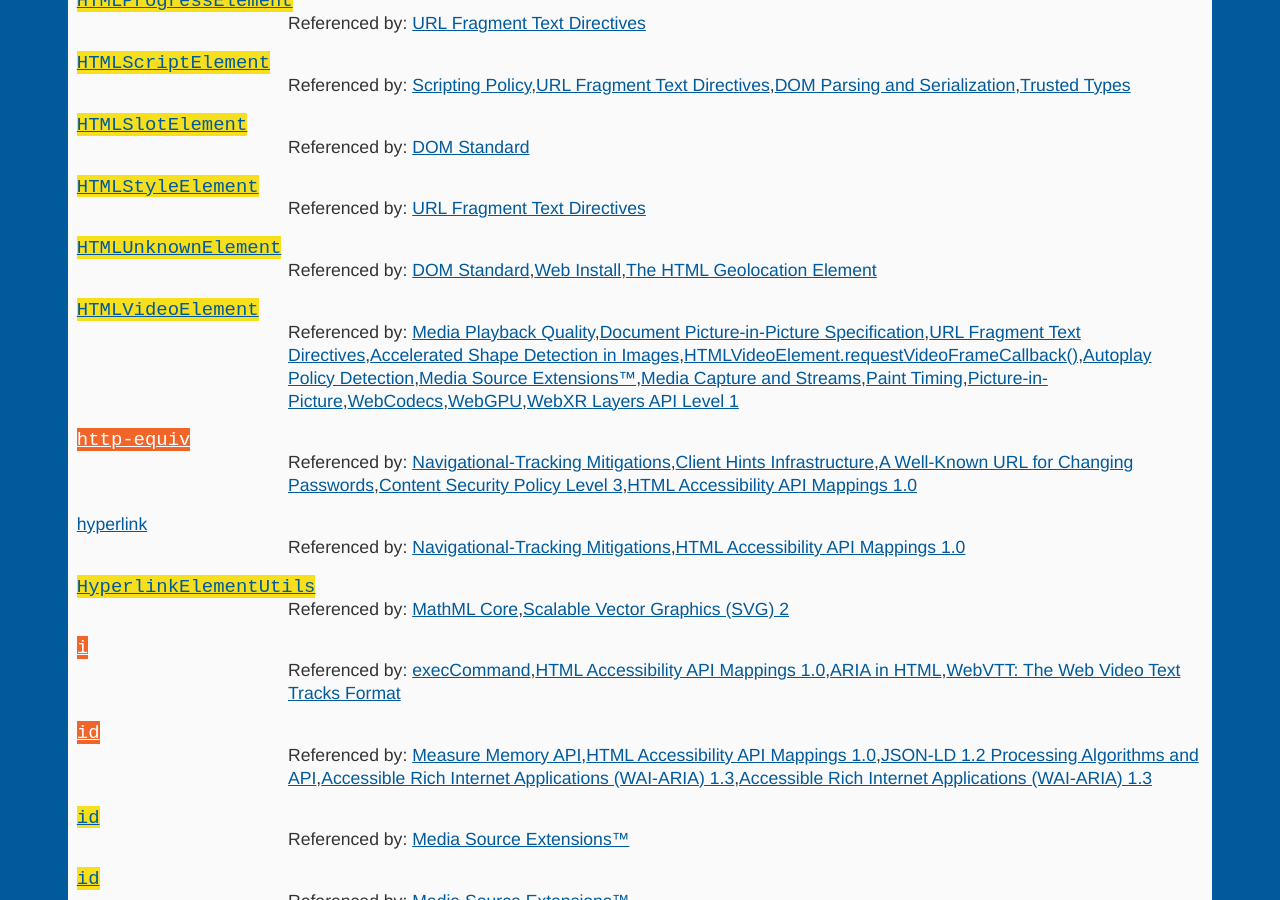
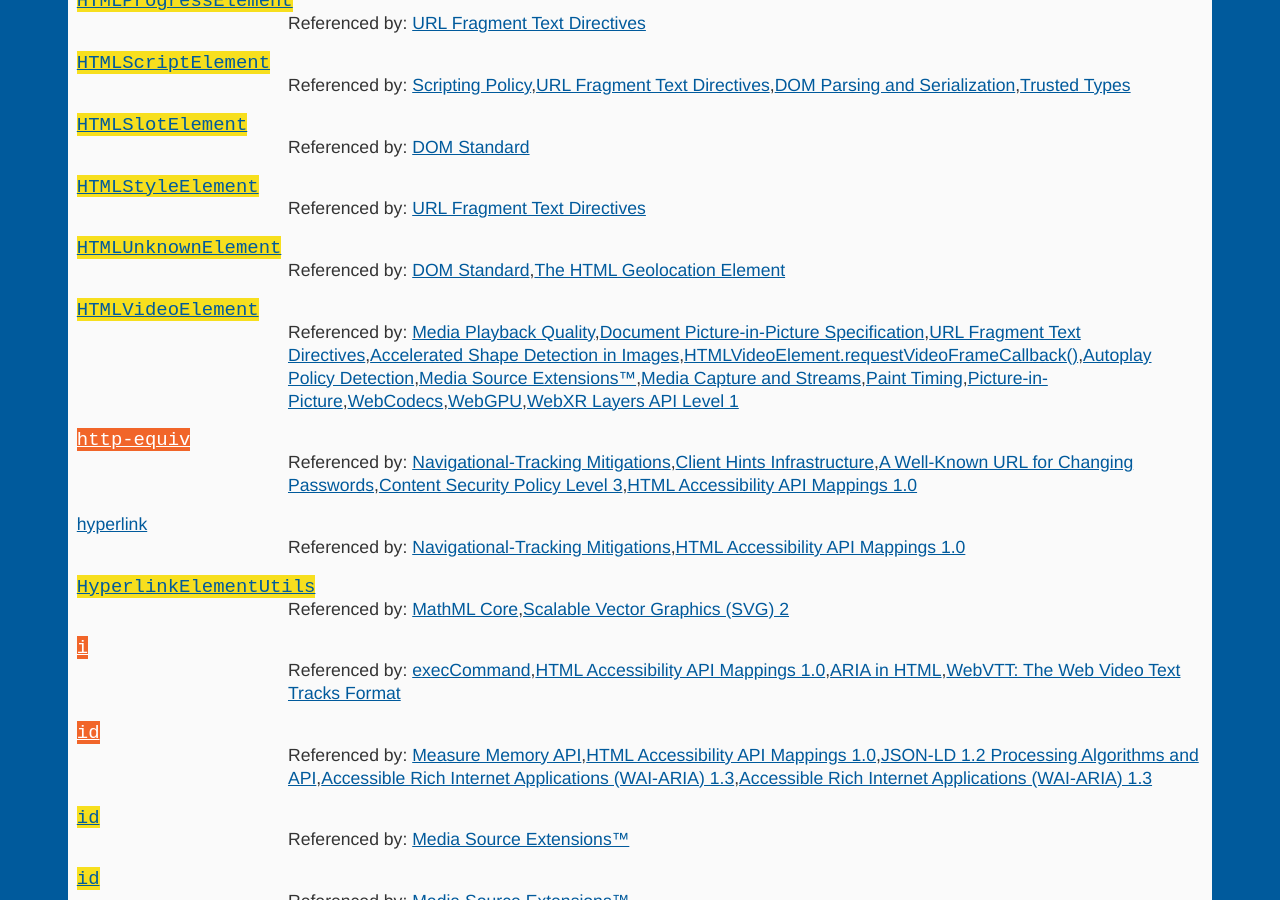
Before and after one commit to dontcallmedom/specdex, a Jekyll site: the page built from html.html, in a window 1280 px wide and 900 px high, scrolled down 47151 px. Built offline with Jekyll 4.4.1, drawn with Linux system fonts in a browser that asks for light colours.

Commit message:
Automatic update

```diff
--- a/html.html
+++ b/html.html
@@ -1283,7 +1283,7 @@ layout: base
 <dt><a class="webidl" href="https:&#x2F;&#x2F;html.spec.whatwg.org&#x2F;multipage&#x2F;semantics.html#htmlstyleelement"><code>HTMLStyleElement</code></a></dt>
 <dd>Referenced by: <a href="https:&#x2F;&#x2F;wicg.github.io&#x2F;scroll-to-text-fragment&#x2F;">URL Fragment Text Directives</a></dd>
 <dt><a class="webidl" href="https:&#x2F;&#x2F;html.spec.whatwg.org&#x2F;multipage&#x2F;dom.html#htmlunknownelement"><code>HTMLUnknownElement</code></a></dt>
-<dd>Referenced by: <a href="https:&#x2F;&#x2F;dom.spec.whatwg.org&#x2F;">DOM Standard</a>,<a href="https:&#x2F;&#x2F;wicg.github.io&#x2F;install-element&#x2F;">Web Install</a>,<a href="https:&#x2F;&#x2F;wicg.github.io&#x2F;PEPC&#x2F;geolocation-element.html">The HTML Geolocation Element</a></dd>
+<dd>Referenced by: <a href="https:&#x2F;&#x2F;dom.spec.whatwg.org&#x2F;">DOM Standard</a>,<a href="https:&#x2F;&#x2F;wicg.github.io&#x2F;PEPC&#x2F;geolocation-element.html">The HTML Geolocation Element</a></dd>
 <dt><a class="webidl" href="https:&#x2F;&#x2F;html.spec.whatwg.org&#x2F;multipage&#x2F;media.html#htmlvideoelement"><code>HTMLVideoElement</code></a></dt>
 <dd>Referenced by: <a href="https:&#x2F;&#x2F;w3c.github.io&#x2F;media-playback-quality&#x2F;">Media Playback Quality</a>,<a href="https:&#x2F;&#x2F;wicg.github.io&#x2F;document-picture-in-picture&#x2F;">Document Picture-in-Picture Specification</a>,<a href="https:&#x2F;&#x2F;wicg.github.io&#x2F;scroll-to-text-fragment&#x2F;">URL Fragment Text Directives</a>,<a href="https:&#x2F;&#x2F;wicg.github.io&#x2F;shape-detection-api&#x2F;">Accelerated Shape Detection in Images</a>,<a href="https:&#x2F;&#x2F;wicg.github.io&#x2F;video-rvfc&#x2F;">HTMLVideoElement.requestVideoFrameCallback()</a>,<a href="https:&#x2F;&#x2F;w3c.github.io&#x2F;autoplay&#x2F;">Autoplay Policy Detection</a>,<a href="https:&#x2F;&#x2F;w3c.github.io&#x2F;media-source&#x2F;">Media Source Extensions™</a>,<a href="https:&#x2F;&#x2F;w3c.github.io&#x2F;mediacapture-main&#x2F;">Media Capture and Streams</a>,<a href="https:&#x2F;&#x2F;w3c.github.io&#x2F;paint-timing&#x2F;">Paint Timing</a>,<a href="https:&#x2F;&#x2F;w3c.github.io&#x2F;picture-in-picture&#x2F;">Picture-in-Picture</a>,<a href="https:&#x2F;&#x2F;w3c.github.io&#x2F;webcodecs&#x2F;">WebCodecs</a>,<a href="https:&#x2F;&#x2F;gpuweb.github.io&#x2F;gpuweb&#x2F;">WebGPU</a>,<a href="https:&#x2F;&#x2F;immersive-web.github.io&#x2F;layers&#x2F;">WebXR Layers API Level 1</a></dd>
 <dt><a class="markup" href="https:&#x2F;&#x2F;html.spec.whatwg.org&#x2F;multipage&#x2F;semantics.html#attr-meta-http-equiv"><code>http-equiv</code></a></dt>
```
